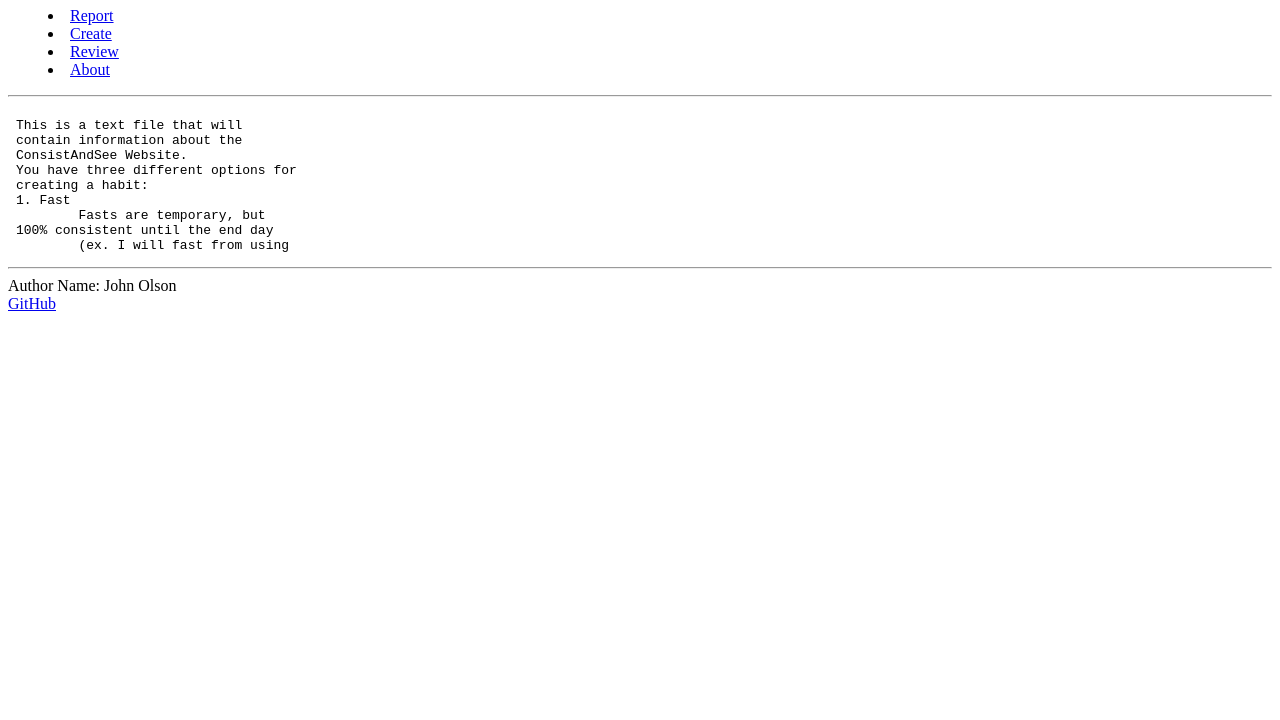
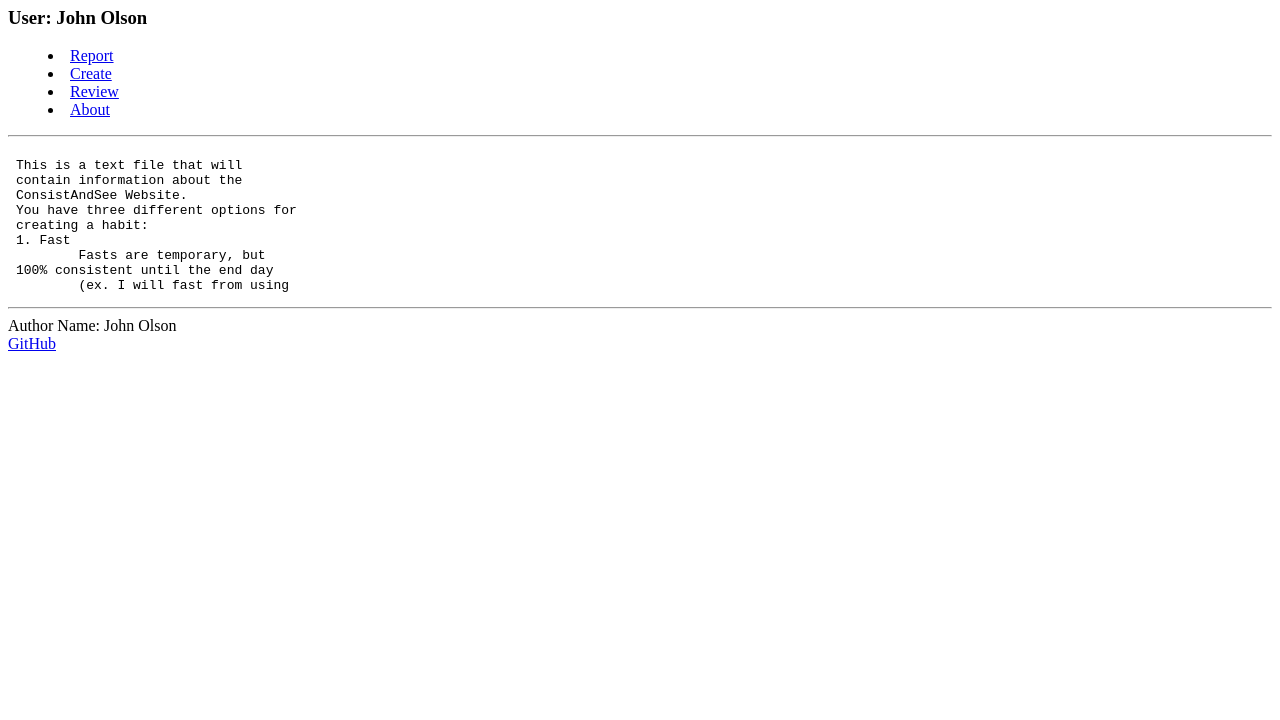
Before and after one commit to johno4472/startup, a plain HTML site: page about.html in a window 1280 px wide. Shown: the part 80-800 px from the top of the page. Drawn offline with Linux system fonts and the light colour scheme.

Commit message:
Add username to all pages, and update README with html notes

```diff
--- a/about.html
+++ b/about.html
@@ -11,6 +11,7 @@
     <!-- Use header, main, and footer elements to give semantic structure -->
     <header>
       <h1>ConsistAndSee<sup>&reg;</sup></h1>
+      <h3>User: John Olson</h3>
 
       <!-- Navigation elements -->
       <nav>
```
Also changed, not shown: create.html (+1 -0 lines), report.html (+1 -0 lines), review.html (+1 -0 lines), README.md.
